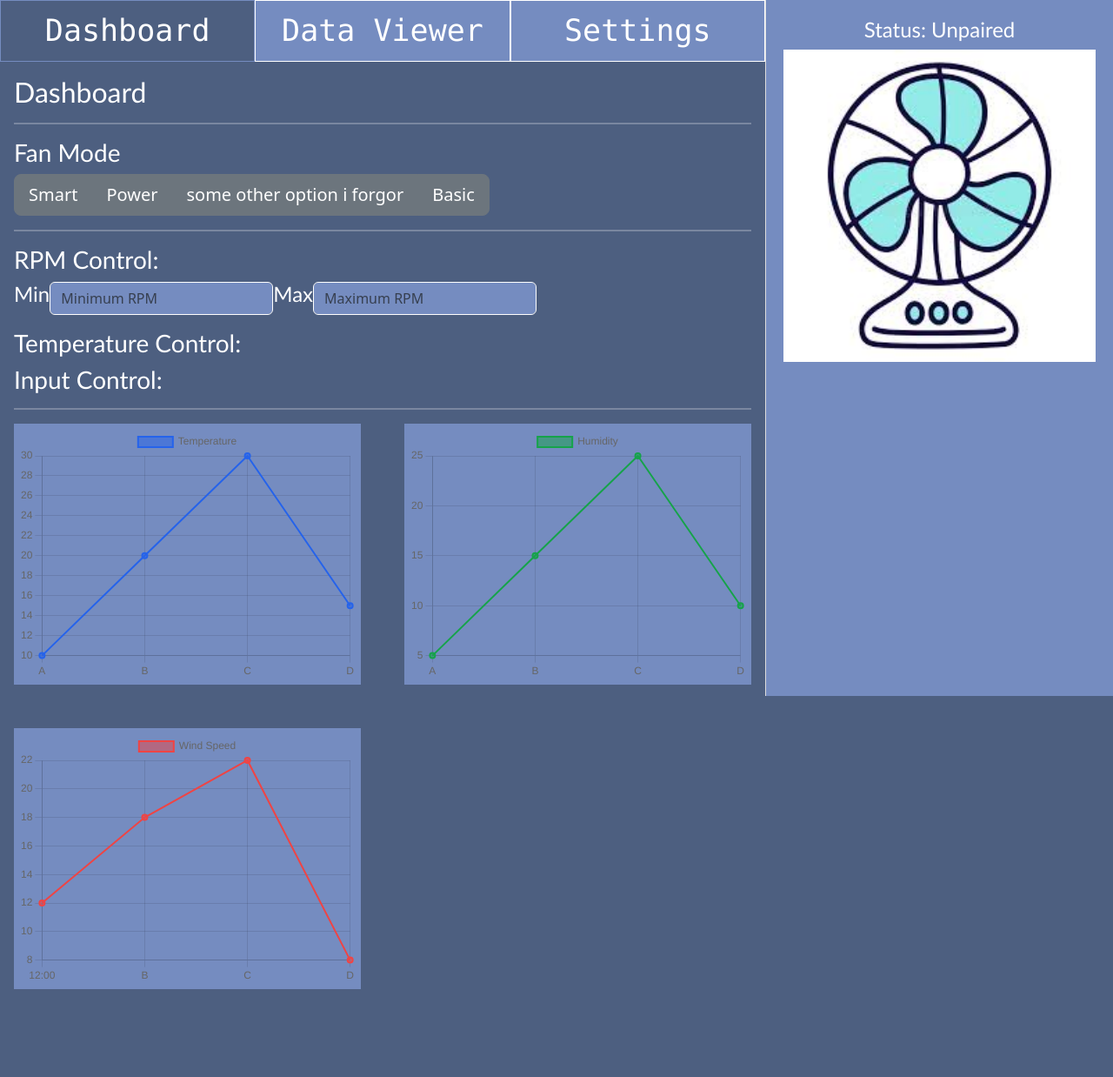
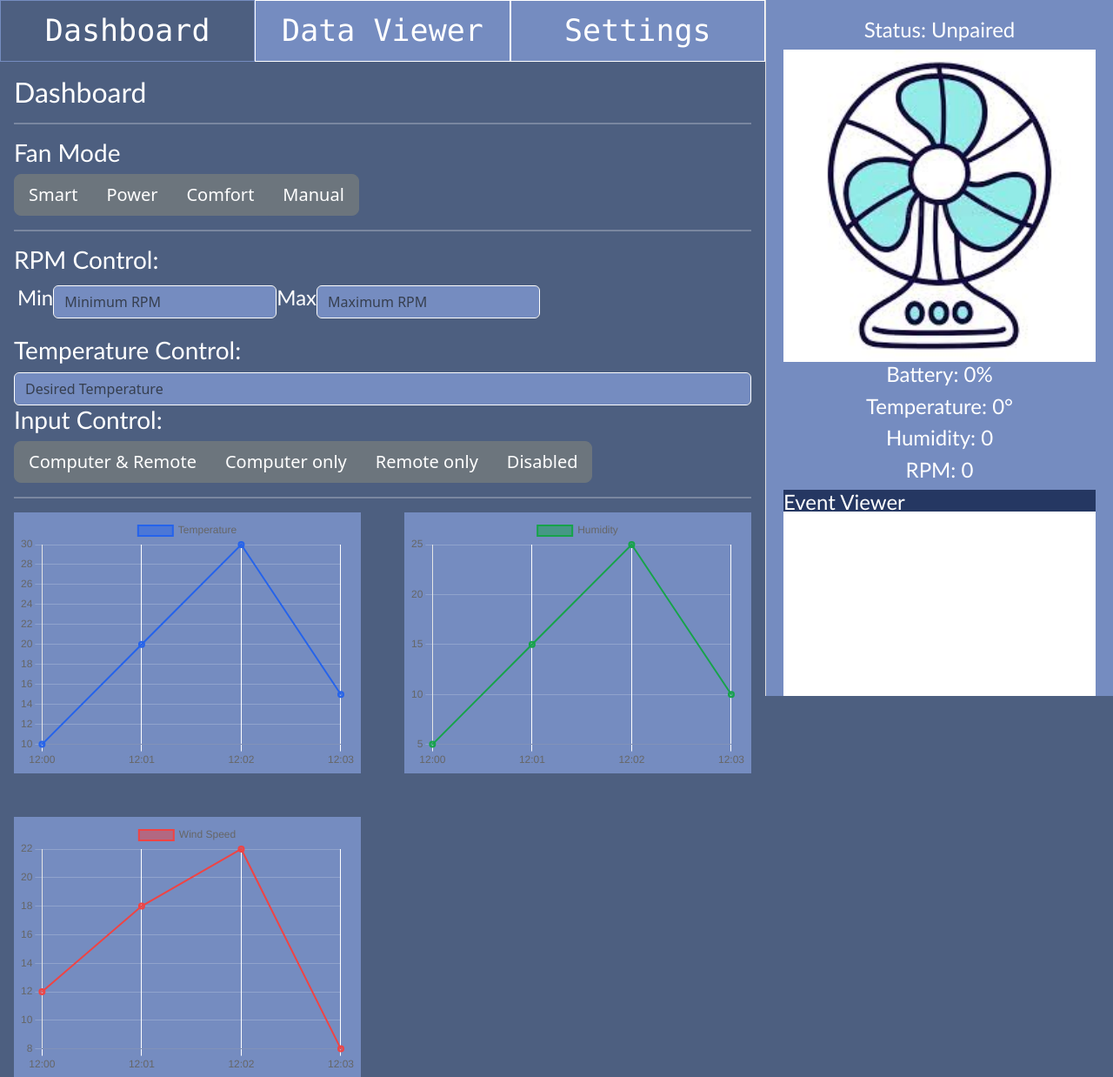
Before and after one commit to ethan-bamburg/CSC_132_Group_Project, a Flask app: page / in a window 1280 px wide. Shown: the top 1238 px of the page at 87% size. Before the commit the page ends 1137 px from the top, so only its background shows below. Run offline with Flask 3, Linux system fonts and the light colour scheme; some libraries are stand-ins or nearby versions.

Commit message:
final code review commit

```diff
--- a/app.py
+++ b/app.py
@@ -3,35 +3,46 @@ This file will be used to launch the app
 """
 from flask import Flask, render_template, url_for, jsonify, request
 from flask_sqlalchemy import SQLAlchemy
-# from flask_socketio import SocketIO
+from flask_socketio import SocketIO
 from datetime import datetime
+from communicator import *
 import threading
 import time
 
-print("🔥 RUNNING THIS FILE")
 
 app = Flask(__name__)
-#socketio = SocketIO(app)
 # 3 slashes is a relative path, 4 is an absolute path
 # we call sqlite since it's built into python and its all we need
-# test.db is the name of the database
-app.config['SQLALCHEMY_DATABASE_URL'] = 'sqlite:///test.db'
+# data.db is the name of the database
+app.config['SQLALCHEMY_DATABASE_URI'] = 'sqlite:///data.db'
+app.config['SQLALCHEMY_TRACK_MODIFICATIONS'] = False
+
+socketio = SocketIO(app)
 
 
 # initialize the database using the information from the app
-"""
+
 db = SQLAlchemy(app)
 
 
 class myTest(db.Model):
     id = db.Column(db.Integer, primary_key=True)
+
+    date_stamp = db.Column(
+        db.DateTime,
+        default=datetime.utcnow
+    )
+
+    blame = db.Column(db.String(10), nullable=False)
+
     # nullable means we don't want this to be blank
     content = db.Column(db.String(200), nullable=False)
-    date_stamp = db.Column(db.DateTime, default=datetime.utcnow)
 
-    def __rep__(self):
+    action = db.Column(db.String(100), nullable=False)
+
+    def __repr__(self):
         return 'Item <%r>' % self.id
-"""
+
 
 # once SQLite database is finalized,
 # open the terminal and type the following:
@@ -45,11 +56,18 @@ def trigger_js():
     socketio.emit('run_js', {'msg': 'hello from python'})
     return {'status': 'ok'}
 """
+
+ser = None
+
 def background_worker():
-    while True:
-        print("Running in background...")
+    with app.app_context():
+        while True:
+            print("Running in background...")
+            socketio.emit('run_js', {
+                'msg': 'Monitoring...'
+            })
 
-        time.sleep(5)
+            time.sleep(5)
 
 @app.route('/run-task', methods=['POST'])
 def run_task():
@@ -58,11 +76,11 @@ def run_task():
 
      # Simulated Python logic
     if task == "task1":
-        result = "Dashboard task completed"
+        result = "Changed Fan Mode"
     elif task == "task2":
-        result = "Data viewer processed data"
+        result = "Event Logs N/I"
     elif task == "task3":
-        result = "Settings updated"
+        result = "Settings"
     else:
         result = "Unknown task"
 
@@ -73,9 +91,9 @@ def run_task():
 def index():
     return render_template('index.html')
 
-# threading.Thread(target=background_worker, daemon=True).start()
+if __name__ == "__main__":
+    threading.Thread(target=background_worker, daemon=True).start()
 
-if __name__ == "__main__":
-    app.run(debug=True)
+    socketio.run(app, debug=True)
 
    # socketio.run(app, debug=True)
--- a/static/css/main.css
+++ b/static/css/main.css
@@ -110,7 +110,7 @@ ul.nav-tabs .nav-link.active {
 }
 
 .fan-icon {
-    background-image: url('../images.jpeg');
+    background-image: url('../images.jpeg'); /* not good practice but its whatever lol */
     width: 100%;
     aspect-ratio: 1 / 1;
     background-size: contain;   /* set to cover if it looks ugly */
@@ -123,3 +123,16 @@ ul.nav-tabs .nav-link.active {
     border-color: #FFFFFF;
     color: #FFFFFF;
 }
+
+.event-bar {
+    background-color: #253762;
+    width: 100%;
+    height: 25px;
+}
+
+#event-logs {
+    width: 100%;
+    aspect-ratio: 1/1;
+    background-color: #FFFFFF;
+    border: 3px;
+}
--- a/templates/base.html
+++ b/templates/base.html
@@ -16,9 +16,9 @@
     <!-- Chart.js -->
     <script src="https://cdn.jsdelivr.net/npm/chart.js"></script>
 
-    <!-- Socket IO
+    <!-- Socket IO -->
     <script src="https://cdn.socket.io/4.0.0/socket.io.min.js"></script>
-    -->
+
     <link rel="stylesheet" href="{{ url_for('static', filename='css/main.css') }}">
 
     {% block head %} {% endblock %}
--- a/templates/index.html
+++ b/templates/index.html
@@ -38,8 +38,8 @@
         <div class="btn-group btn-group-lg" role="group">
           <button type="button" class="btn btn-secondary" onclick="callPython('task1')">Smart</button>
           <button type="button" class="btn btn-secondary" onclick="callPython('task1')">Power</button>
-          <button type="button" class="btn btn-secondary" onclick="callPython('task1')">some other option i forgor</button>
-          <button type="button" class="btn btn-secondary" onclick="callPython('task1')">Basic</button>
+          <button type="button" class="btn btn-secondary" onclick="callPython('task1')">Comfort</button>
+          <button type="button" class="btn btn-secondary" onclick="callPython('task1')">Manual</button>
         </div>
 
 
@@ -52,7 +52,7 @@
         <h3>RPM Control:</h3>
 
 
-        <div class="btn-group mb-3" role="toolbar">
+        <div class="btn-group mb-3 p-1" role="toolbar">
           <h4>Min</h4>
           <input type="number" min="0" class="form-control" placeholder="Minimum RPM" id="minRpm">
 
@@ -65,14 +65,17 @@
         <h3>Temperature Control:</h3>
 
         <div>
-
+            <input type="number" min="0" class="form-control" placeholder="Desired Temperature" id="dTemp">
         </div>
 
         <!-- Input -->
         <h3>Input Control:</h3>
 
-        <div>
-
+        <div class="btn-group btn-group-lg" role="group">
+          <button type="button" class="btn btn-secondary" onclick="callPython('task1')">Computer & Remote</button>
+          <button type="button" class="btn btn-secondary" onclick="callPython('task1')">Computer only</button>
+          <button type="button" class="btn btn-secondary" onclick="callPython('task1')">Remote only</button>
+          <button type="button" class="btn btn-secondary" onclick="callPython('task1')">Disabled</button>
         </div>
 
 
@@ -126,14 +129,18 @@
 <div class="side-panel">
   <h4 class="text-center">Status: Unpaired</h4>
   <div class="fan-icon"></div>
+  <h4 class="text-center">Battery: 0%</h4>
+  <h4 class="text-center">Temperature: 0°</h4>
+  <h4 class="text-center">Humidity: 0</h4>
+  <h4 class="text-center">RPM: 0</h4>
 
   <div class="event-viewer">
 
-    <div class="top-bar">
-
+    <div class="event-bar">
+      <h4>Event Viewer</h4>
     </div>
 
-    <div class="event-logs">
+    <div id="event-logs">
 
     </div>
 
@@ -150,14 +157,14 @@
   GENERAL CRAP I DON'T CARE TO LABEL
   */
     // web socket
-    //const socket = io();
+    const socket = io();
 
     // to check if we are paired, hidden flag
     let isConnected = false;
 
     // disables the global transparent layer
     function disableOverlay() {
-    document.getElementById("pageOverlay").classList.remove("hidden");
+    document.getElementById("pageOverlay").classList.add("hidden");
     }
 
     // switches tabs in the main content
@@ -181,7 +188,7 @@
 
     // add a new log to the event logs
     function addEvent(message) {
-        const eventViewer = document.getElementById("eventlogs");
+        const eventViewer = document.getElementById("event-logs");
 
         const time = new Date().toLocaleTimeString();
 
@@ -202,10 +209,31 @@
     FIELDS & INPUT MANAGER
     */
 
-    const rpmInput = document.getElementById("minRpm");
+    const minRpmInput = document.getElementById("minRpm");
+    const maxRpmInput = document.getElementById("maxRpm");
 
-    rpmInput.addEventListener("input", function () {
-        console.log("RPM:", rpmInput.value);
+    minRpmInput.addEventListener("input", function () {
+      const rpm_field = Number(minRpmInput.value);
+      if(rpm_field < 0)
+      {
+        minRpmInput.value = 0;
+      }
+      else if(rpm_field > 80)
+      {
+        minRpmInput.value = 80;
+      }
+    });
+
+    maxRpmInput.addEventListener("input", function () {
+      const rpm_field = Number(maxRpmInput.value);
+      if(rpm_field < 0)
+      {
+        maxRpmInput.value = 0;
+      }
+      else if(rpm_field > 80)
+      {
+        maxRpmInput.value = 80;
+      }
     });
 
     /*
@@ -230,7 +258,19 @@
         },
         options: {
             responsive: true,
-            maintainAspectRatio: false
+            maintainAspectRatio: false,
+            scales: {
+              y: {
+                grid: {
+                  color: 'rgba(255, 255, 255, 0.2)' // Changes Y-axis grid lines to light red
+                }
+              },
+              x: {
+                grid: {
+                  color: '#FFFFFF' // Changes X-axis grid lines to light grey
+                }
+              }
+            }
         }
     });
     }
@@ -239,9 +279,9 @@
     const charts = {};
 
     // create charts- uwu
-    charts.chart1 = createChart('chart1', 'Temperature', ['A', 'B', 'C', 'D'], [10, 20, 30, 15], '#2563eb');
-    charts.chart2 = createChart('chart2', 'Humidity', ['A', 'B', 'C', 'D'], [5, 15, 25, 10], '#16a34a');
-    charts.chart3 = createChart('chart3', 'Wind Speed', ['12:00', 'B', 'C', 'D'], [12, 18, 22, 8], '#ef4444');
+    charts.chart1 = createChart('chart1', 'Temperature', ['12:00', '12:01', '12:02', '12:03'], [10, 20, 30, 15], '#2563eb');
+    charts.chart2 = createChart('chart2', 'Humidity', ['12:00', '12:01', '12:02', '12:03'], [5, 15, 25, 10], '#16a34a');
+    charts.chart3 = createChart('chart3', 'Wind Speed', ['12:00', '12:01', '12:02', '12:03'], [12, 18, 22, 8], '#ef4444');
 
     // function to update charts, believe it or not
     function updateChart(chartName, newData) {
@@ -269,12 +309,13 @@
     .catch(err => console.error(err));
     }
 
-    /*
+
     // web socket connector
     socket.on('run_js', (data) => {
+      console.log(data.msg);
         addEvent(data);
     });
-    */
+
 </script>
 
 {% endblock %}
```
Also changed, not shown: communicator.py (renamed from arduino/serial/communicator.py, +17 -17 lines), 1 other file.
